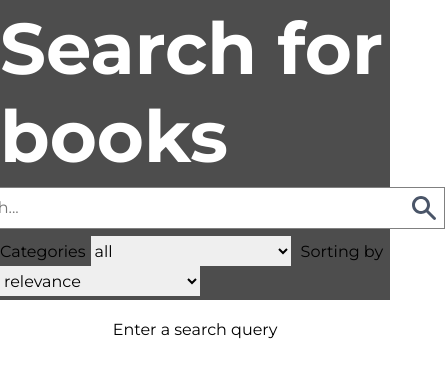
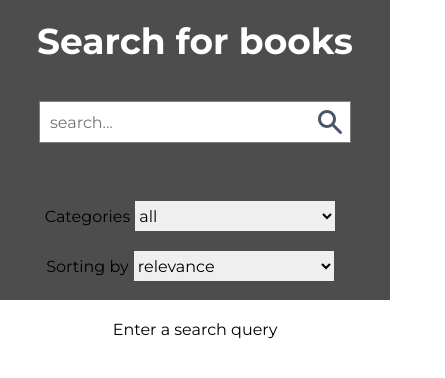
Before and after one commit to arustomyan/google_books_api-test, a React (Create React App) app: page / in a window 390 px wide. Shown: the top 378 px of the page, 445 px wide, since content can reach past the window. Built offline with nearby package versions, Linux system fonts and the light colour scheme.

Commit message:
refactor: add responsive Header.jsx

```diff
--- a/src/components/Header/Header.jsx
+++ b/src/components/Header/Header.jsx
@@ -39,7 +39,7 @@ function Header() {
       <h1 className={style.label}>Search for books</h1>
       <SearchForm onSubmit={onSubmit} />
 
-      <div>
+      <div className={style.container}>
         <SortingSelect label={"Categories"} callback={handleCategories}>
           <option value="">all</option>
           <option value="art">Art</option>
--- a/src/components/Header/Header.module.css
+++ b/src/components/Header/Header.module.css
@@ -8,7 +8,28 @@
 }
 
 .label {
-  font-size: 72px;
+  font-size: 9vw;
   font-weight: 700;
   color: #fff;
 }
+
+.container {
+  display: flex;
+  align-items: center;
+  flex-wrap: wrap;
+  row-gap: 20px;
+  padding-top: 20px;
+  justify-content: center;
+}
+
+@media screen and (min-width: 800px) {
+  .label {
+    font-size: 72px;
+  }
+}
+
+@media screen and (max-width: 400px) {
+  .label {
+    font-size: 36px;
+  }
+}
--- a/src/components/shared/SearchForm/SearchForm.module.css
+++ b/src/components/shared/SearchForm/SearchForm.module.css
@@ -2,7 +2,8 @@
   display: flex;
   flex-direction: row;
   border: 1px solid grey;
-  width: 500px;
+  width: 80%;
+  max-width: 500px;
 }
 
 .input {
--- a/src/components/shared/SortingSelect/SortingSelect.jsx
+++ b/src/components/shared/SortingSelect/SortingSelect.jsx
@@ -11,7 +11,7 @@ function SortingSelect({ children, label, callback }) {
   };
 
   return (
-    <>
+    <div>
       <label htmlFor="categories" className={style.label}>
         {label}
       </label>
@@ -23,7 +23,7 @@ function SortingSelect({ children, label, callback }) {
       >
         {children}
       </select>
-    </>
+    </div>
   );
 }
 
```
